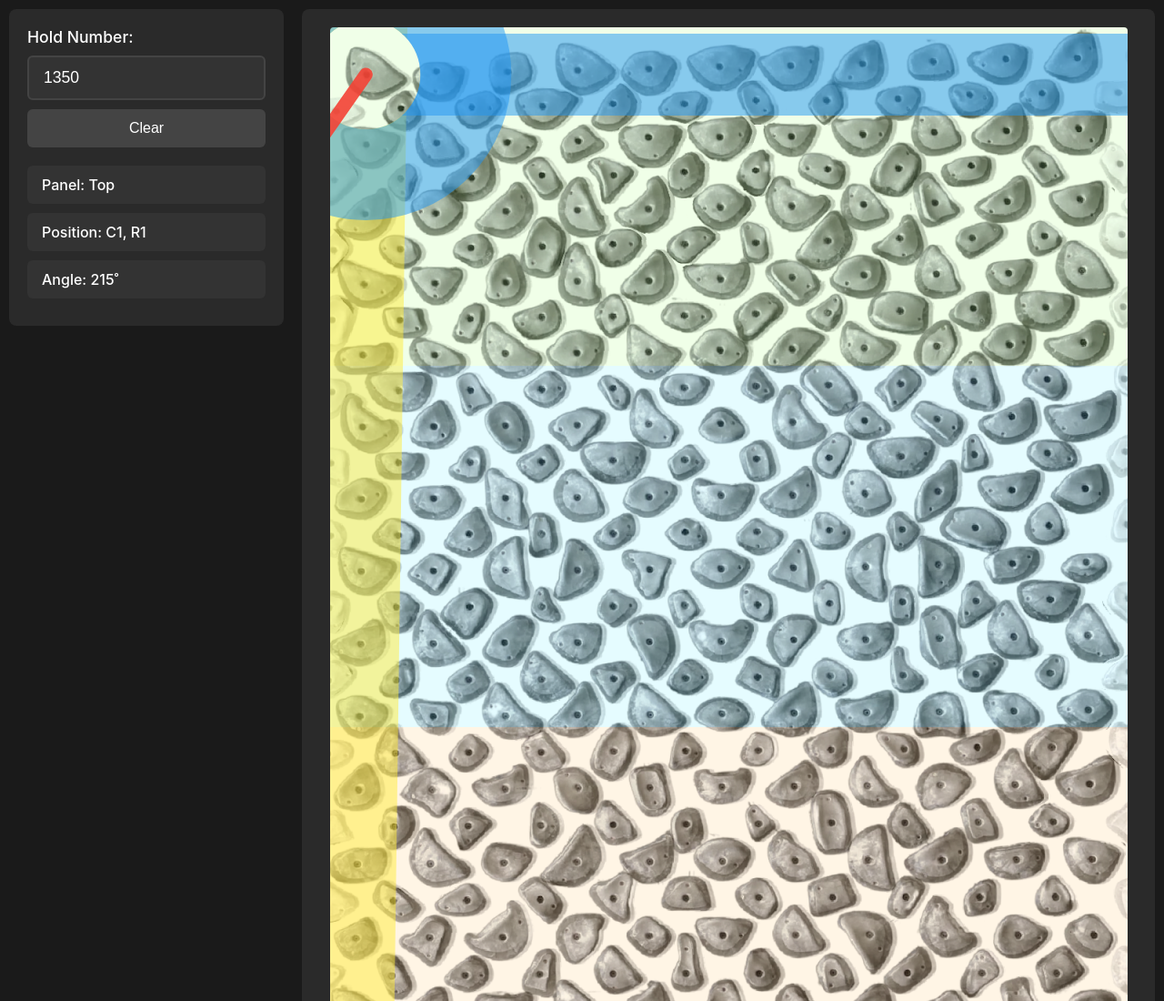
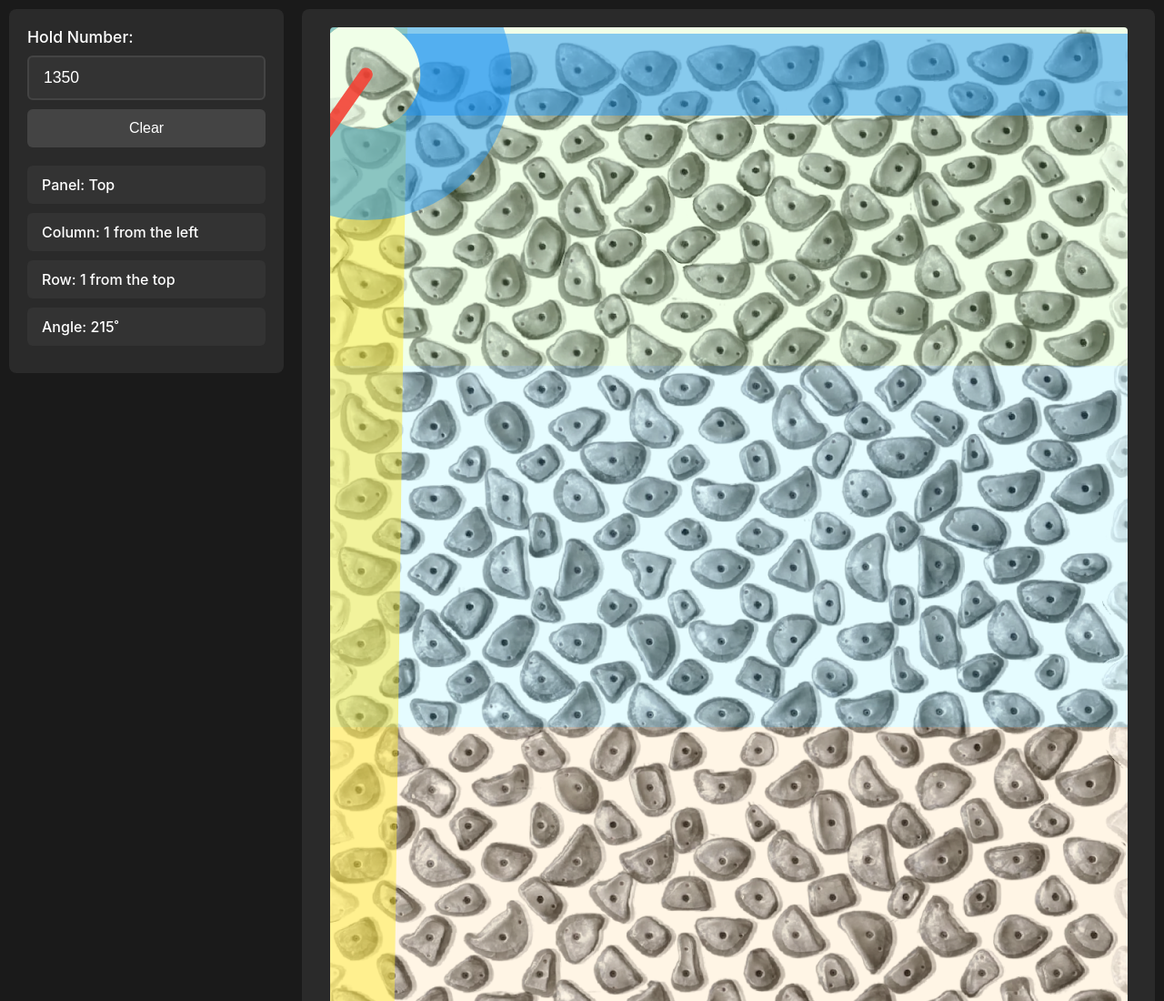
Before and after one commit to DarrenTsung/kilter-hold-lookup, a plain HTML site: page index.html in a window 1280 px wide. Shown: the top 1100 px of the page at 91% size. Drawn offline with Linux system fonts and the light colour scheme.

Commit message:
feat: separate column/row displays with directional labels
Split position display into separate column and row elements. Column
shows distance from left or right (whichever is smaller), row shows
distance from top. Format: "Column: 6 from the right", "Row: 1 from
the top".

```diff
--- a/app.js
+++ b/app.js
@@ -76,14 +76,16 @@ function handleSearch() {
 
 function displayHoldInfo(holdInfo) {
     const panelDisplay = document.getElementById('panel-display');
-    const positionDisplay = document.getElementById('position-display');
+    const columnDisplay = document.getElementById('column-display');
+    const rowDisplay = document.getElementById('row-display');
     const angleDisplay = document.getElementById('angle-display');
 
     // Get relative position within the panel
     const relativePos = dataParser.getRelativePosition(holdInfo.row, holdInfo.column);
 
     panelDisplay.textContent = `Panel: ${relativePos.panel}`;
-    positionDisplay.textContent = `Position: ${relativePos.column}, ${relativePos.row}`;
+    columnDisplay.textContent = `Column: ${relativePos.columnText}`;
+    rowDisplay.textContent = `Row: ${relativePos.rowText}`;
     angleDisplay.textContent = `Angle: ${holdInfo.angle}`;
 }
 
@@ -94,7 +96,8 @@ function showError(message) {
 
 function clearDisplay() {
     document.getElementById('panel-display').textContent = '';
-    document.getElementById('position-display').textContent = '';
+    document.getElementById('column-display').textContent = '';
+    document.getElementById('row-display').textContent = '';
     document.getElementById('angle-display').textContent = '';
     document.getElementById('error-message').textContent = '';
 }
--- a/data-parser.js
+++ b/data-parser.js
@@ -95,26 +95,37 @@ class DataParser {
         const bottomPanel = ['R-16', 'R-15', 'R-14', 'R-13', 'R-12', 'R-11', 'R-10', 'R-9', 'R-8', 'R-7'];
 
         let panel = '';
-        let relativeRow = '';
+        let relativeRowNumber = 0;
 
         if (topPanel.includes(row)) {
             panel = 'Top';
-            relativeRow = 'R' + (topPanel.indexOf(row) + 1);
+            relativeRowNumber = topPanel.indexOf(row) + 1;
         } else if (middlePanel.includes(row)) {
             panel = 'Middle';
-            relativeRow = 'R' + (middlePanel.indexOf(row) + 1);
+            relativeRowNumber = middlePanel.indexOf(row) + 1;
         } else if (bottomPanel.includes(row)) {
             panel = 'Bottom';
-            relativeRow = 'R' + (bottomPanel.indexOf(row) + 1);
+            relativeRowNumber = bottomPanel.indexOf(row) + 1;
         }
 
-        // Extract column number (C-1 -> C1, C-2 -> C2, etc.)
-        const colNumber = column.replace('C-', 'C');
+        // Calculate column position (C-1 -> 1, C-2 -> 2, etc.)
+        const colNum = parseInt(column.replace('C-', ''));
+        const totalColumns = 21;
+        const fromLeft = colNum;
+        const fromRight = totalColumns - colNum + 1;
+
+        // Use the smaller number
+        let columnText;
+        if (fromLeft <= fromRight) {
+            columnText = `${fromLeft} from the left`;
+        } else {
+            columnText = `${fromRight} from the right`;
+        }
 
         return {
             panel: panel,
-            row: relativeRow,
-            column: colNumber
+            rowText: `${relativeRowNumber} from the top`,
+            columnText: columnText
         };
     }
 }
--- a/index.html
+++ b/index.html
@@ -23,7 +23,8 @@
 
                 <div class="info-display">
                     <div id="panel-display" class="info-item"></div>
-                    <div id="position-display" class="info-item"></div>
+                    <div id="column-display" class="info-item"></div>
+                    <div id="row-display" class="info-item"></div>
                     <div id="angle-display" class="info-item"></div>
                     <div id="error-message" class="error"></div>
                 </div>
```
